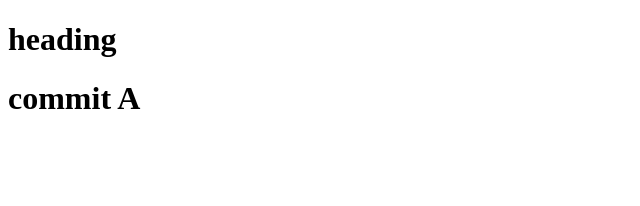
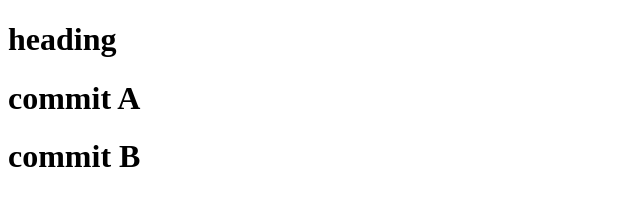
Before and after one commit to CodeWithSarthak24/Github, a plain HTML site: page index.html in a window 1280 px wide. Shown: the whole page, without its empty margins (0-640 px from the left). Drawn offline with Linux system fonts and the light colour scheme.

Commit message:
commit B

```diff
--- a/index.html
+++ b/index.html
@@ -9,5 +9,6 @@
     <h1>heading</h1>
 
     <h1>commit A</h1>
+    <h1>commit B</h1>
 </body>
 </html>
```
